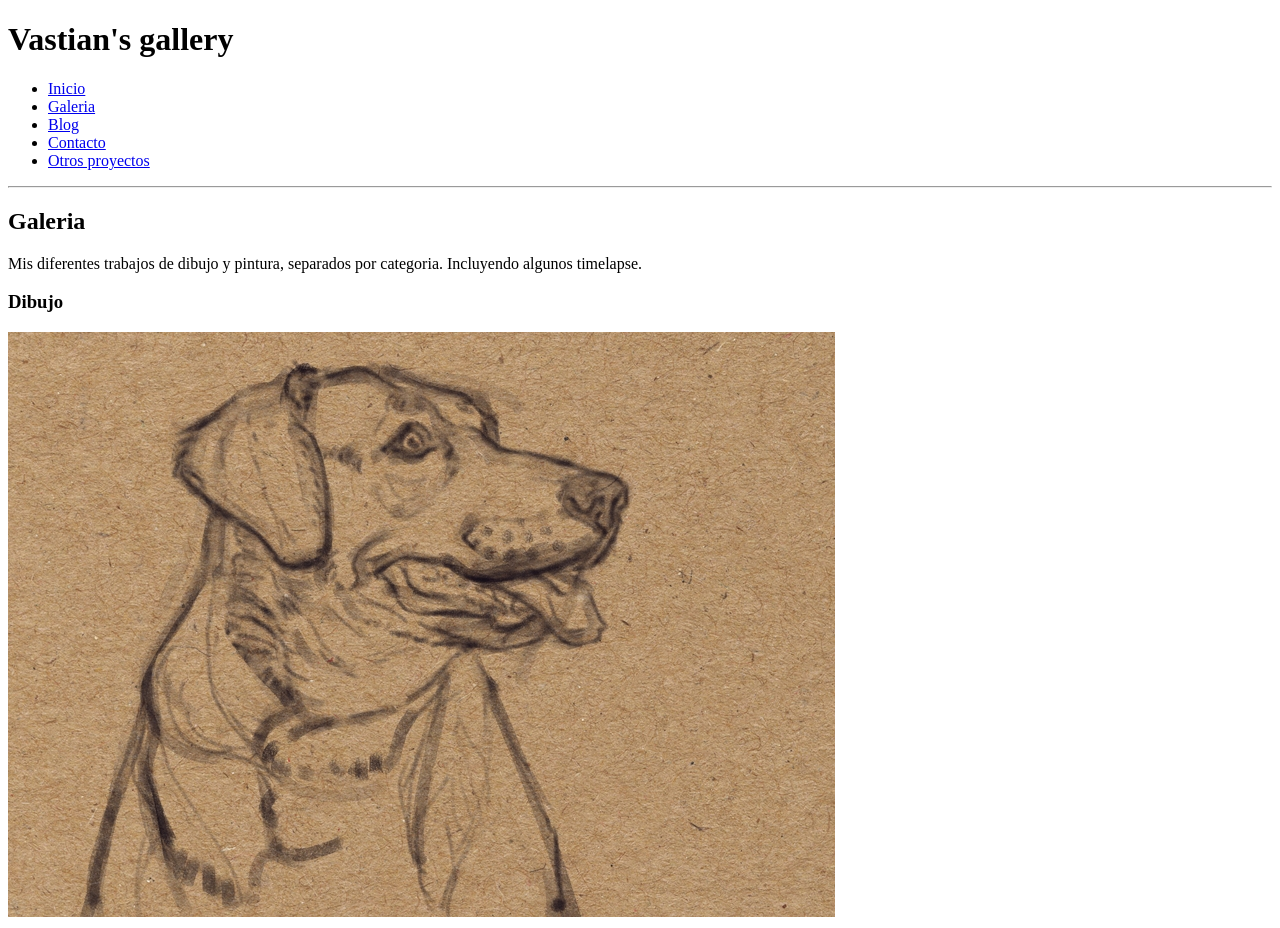
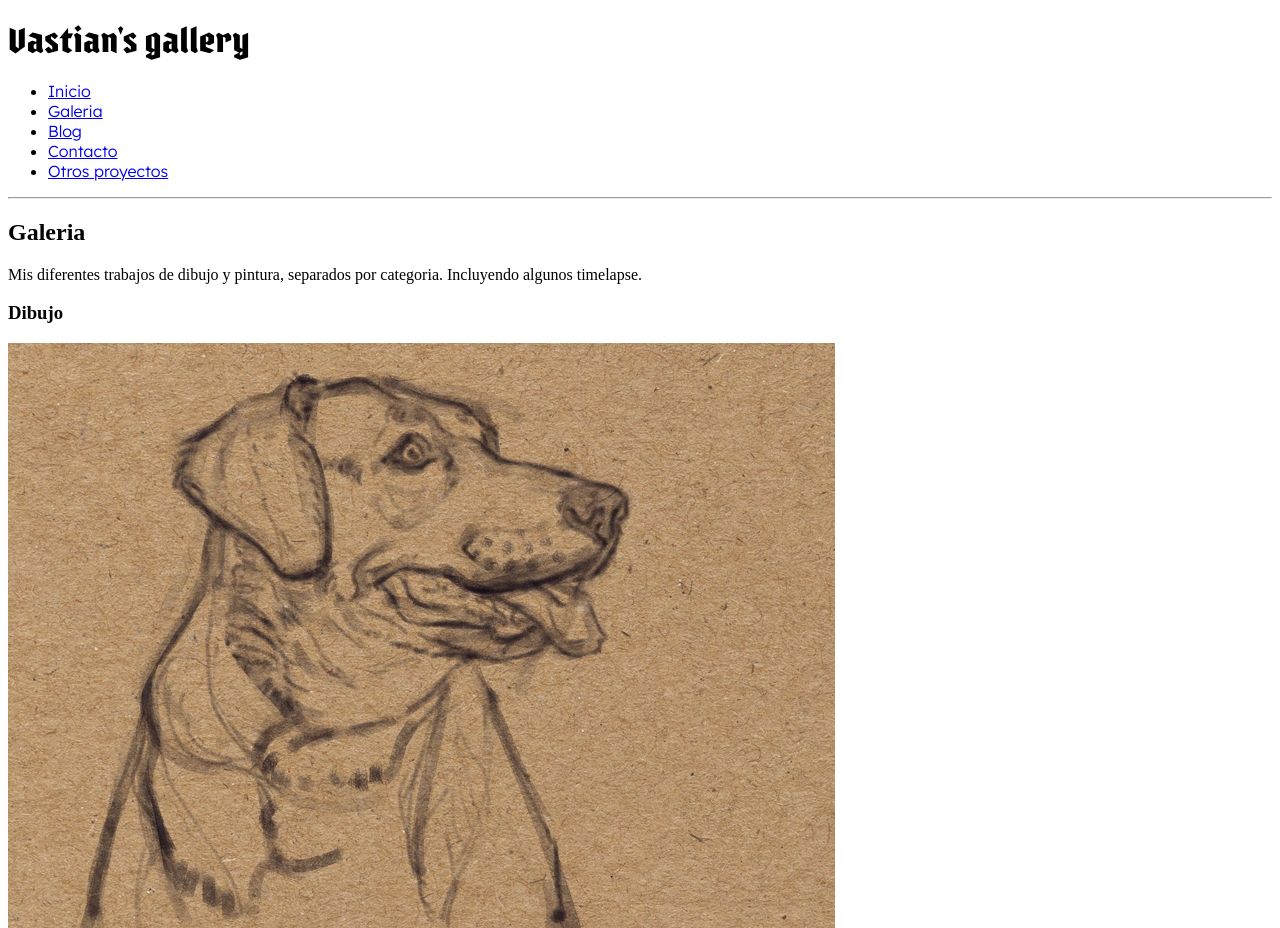
Before and after one commit to se645t14n/PreEntrega2-Zysman, a plain HTML site: page pages/galeria.html in a window 1280 px wide. Shown: the top 928 px of the page. Drawn offline with Linux system fonts and the light colour scheme.

Commit message:
added css to galeria.html

```diff
--- /dev/null
+++ b/css/galeria.css
@@ -0,0 +1,17 @@
+@font-face {
+    font-family: "varna-bold";
+    src: url("../fonts/Varna-Bold.otf");
+}
+
+@font-face {
+    font-family: "varna-regular";
+    src: url("../fonts/Varna-Regular.otf")
+}
+
+h1 {
+    font-family: "varna-bold";
+}
+
+li {
+    font-family: 'Lexend';
+}
--- a/pages/galeria.html
+++ b/pages/galeria.html
@@ -6,6 +6,8 @@
     <meta name="viewport" content="width=device-width, initial-scale=1.0">
     <title>Galeria</title>
     <link rel="shortcut icon" href="../images/favicon.png">
+    <link href="../css/galeria.css" rel="stylesheet">
+    <link href="https://fonts.googleapis.com/css2?family=Lexend:wght@300&display=swap" rel="stylesheet">
 </head>
 <body>
     <header>
```
